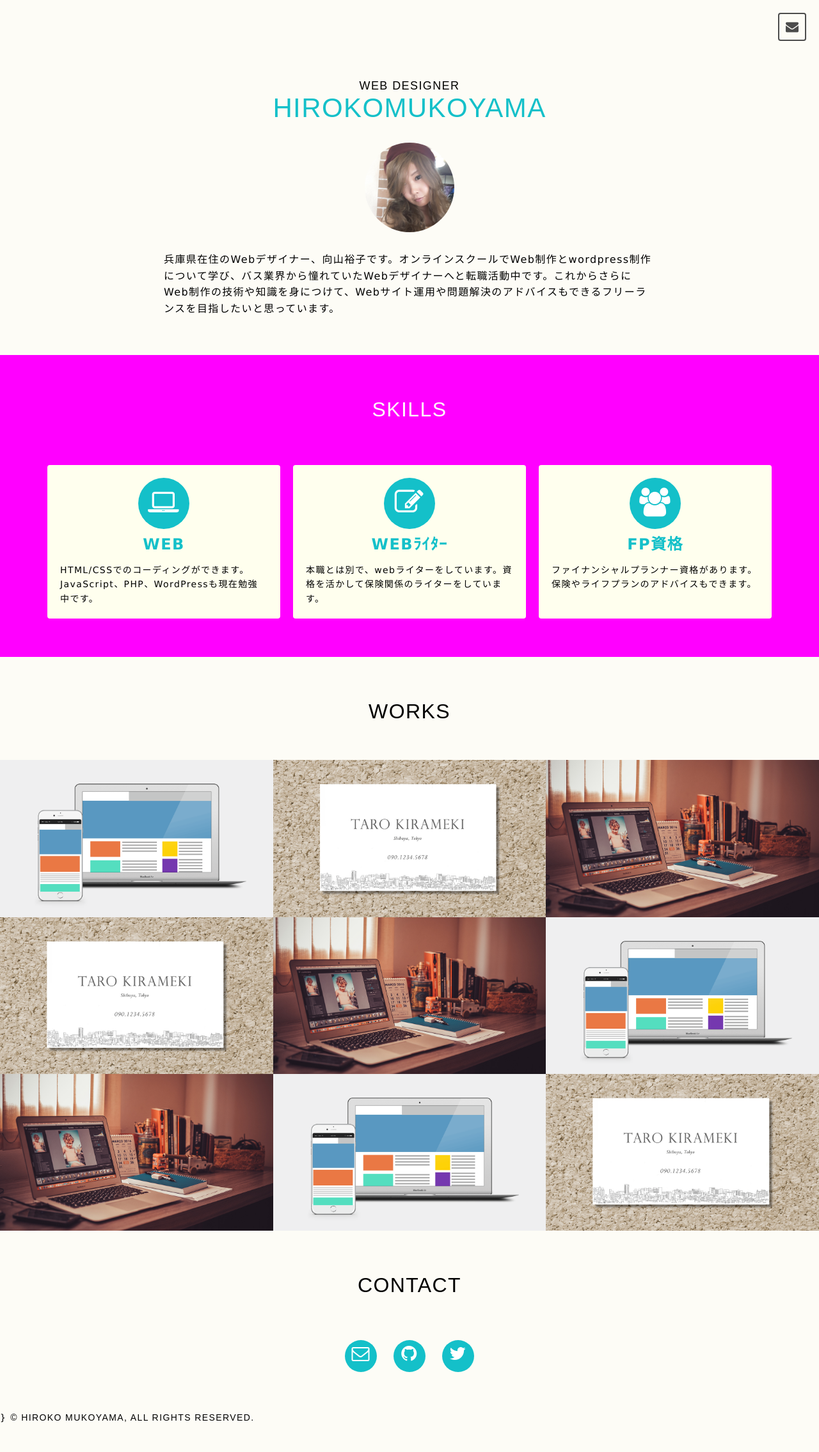
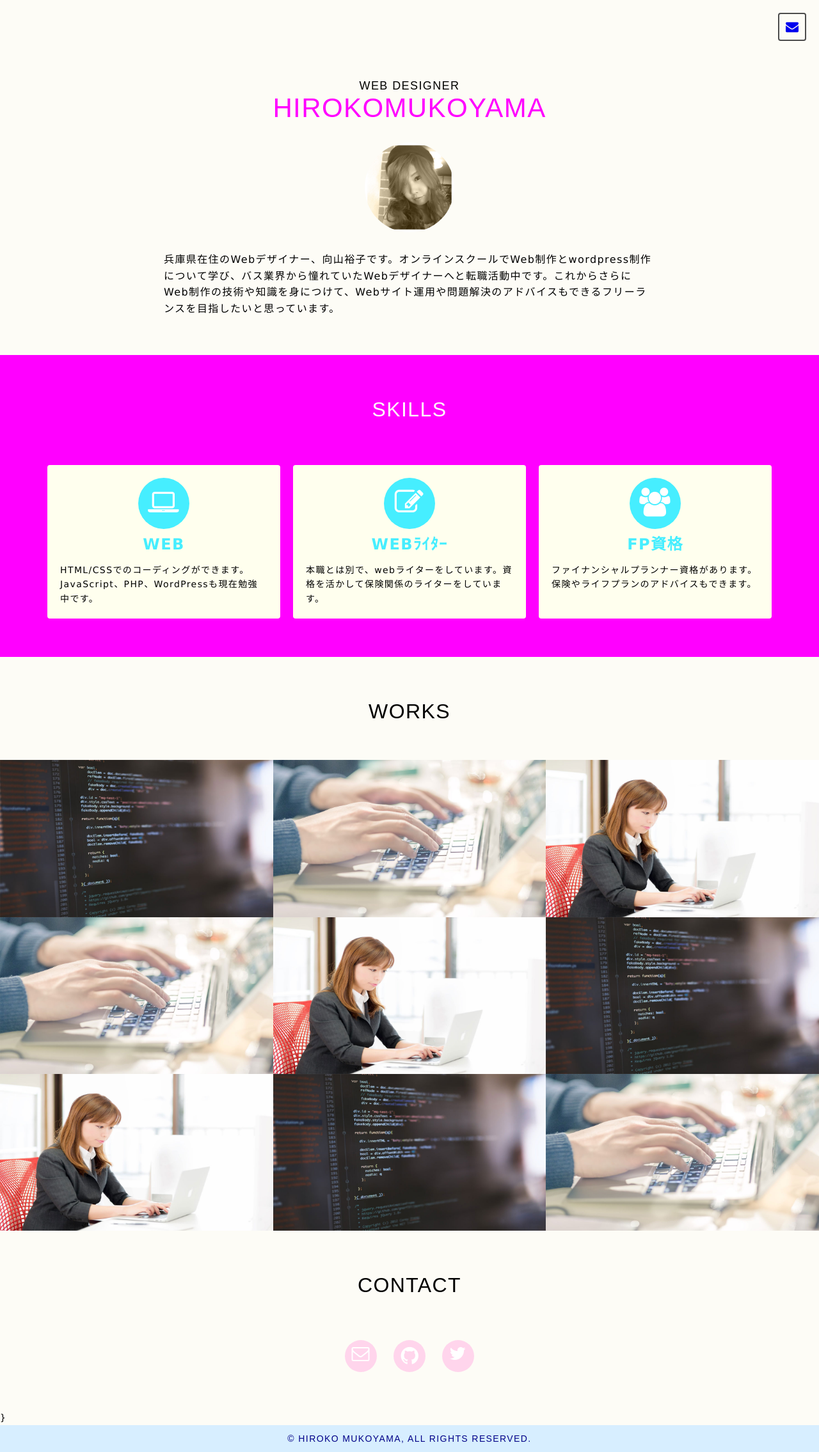
Before and after one commit to hiroko920/hiroko920.github.io, a plain HTML site: page index.html in a window 1280 px wide. Shown: the whole page at 64% size. Before the commit the page ends 2228 px from the top, so only its background shows below. Drawn offline with nearby package versions, Linux system fonts and the light colour scheme.

```diff
--- a/css/style.css
+++ b/css/style.css
@@ -84,7 +84,7 @@
 
     text-align: center; /* テキストの中央寄せ */
 
-    color: #4c4c4c; /* 文字色 */
+    color:FF0461; /* 文字色 */
     border: 2px solid #4c4c4c; /* ボーダー */
     -webkit-border-radius: 4px; /* 角丸 */
        -moz-border-radius: 4px;
@@ -124,7 +124,7 @@
 
     display: block;
 
-    color: #14c0c9;
+    color:#FF00FF;
 }
 .block-center {
     display: block;
@@ -231,7 +231,7 @@
     -webkit-border-radius: 50%;
        -moz-border-radius: 50%;
             border-radius: 50%;
-    background-color: #14c0c9;
+    background-color: #46EEFF;
 }
 #skills h3
 {
@@ -240,7 +240,7 @@
 
     margin-bottom: 10px;
 
-    color: #14c0c9;
+    color: #46EEFF;
 }
 .block-center,
 section .container,
@@ -339,7 +339,7 @@
     -webkit-border-radius: 4px;
        -moz-border-radius: 4px;
             border-radius: 4px;
-    background-color: #14c0c9;
+    background-color: #00FFFF;
 }
 #works .works-box img
 {
@@ -382,6 +382,15 @@
 {
     margin-right: 0;
 }
+#contact ul .github,
+#contact ul .skype
+{
+    font-size: 3.2rem;
+}
+#contact ul .github i
+{
+    margin-left: 2px;
+}
 #contact ul a
 {
     display: block;
@@ -393,11 +402,11 @@
     -webkit-border-radius: 50%;
        -moz-border-radius: 50%;
             border-radius: 50%;
-    background-color: #14c0c9;
+    background-color: #FFD5EC;
 }
 #contact ul a:hover
 {
-    background-color: #000077;
+    background-color: #00ECFF;
 }
 footer
 {
@@ -405,6 +414,6 @@
 
     text-align: center;
 
-    color: #000077;
+    color: #000088;
     background-color: #D7EEFF;
 }
--- a/index.html
+++ b/index.html
@@ -2,18 +2,19 @@
 <html lang="ja">
     <head>
         <meta charset="utf-8">
-        <title>Web Designer - Taro Kirameki</title>
+        <title>Web Designer - Hiroko Mukoyama</title>
         <meta name="description" content="Webデザイナー 向山裕子のポートフォリオサイトです。兵庫県を中心に活動しています。">
         <meta name="keywords" content="Web, デザイン, デザイナー, ポートフォリオ, Web制作,wordpress制作">
         <link rel="stylesheet" href="https://cdnjs.cloudflare.com/ajax/libs/meyer-reset/2.0/reset.css">
         <link rel="stylesheet" href="./css/style.css">
         <link rel="stylesheet" href="https://maxcdn.bootstrapcdn.com/font-awesome/4.7.0/css/font-awesome.min.css">
+        <script defer src=“https://use.fontawesome.com/releases/v5.0.6/js/all.js“></script>
     </head>
    <header>
         <a href="#contact" class="button-contact"><i class="fa fa-envelope" aria-label="お問い合わせ"></i></a>
        <div class="profile">
             <h1 class="site-title abel uppercase text-center">Web Designer <span>HirokoMukoyama</span></h1>
-            <img src="./images/img_hirokoprofile.jpg" alt="プロフィール写真" width="140" height="140" class="block-center profile-icon">
+            <img src="./images/img.profile3.jpg" alt="プロフィール写真" width="140" height="140" class="block-center profile-icon">
             <p>兵庫県在住のWebデザイナー、向山裕子です。オンラインスクールでWeb制作とwordpress制作について学び、バス業界から憧れていたWebデザイナーへと転職活動中です。これからさらにWeb制作の技術や知識を身につけて、Webサイト運用や問題解決のアドバイスもできるフリーランスを目指したいと思っています。</p>
         </div>
    </header>
@@ -49,10 +50,10 @@
       <!-- 追加  -->
                <div class="works-box">
             <a href="#">
-                <img src="./images/img_work_site.png" alt="株式会社きらめき コーポレートサイト様 Webサイトデザイン">
+                <img src="./images/img.web1.jpg" alt="株式会社きらめき コーポレートサイト様 Webサイトデザイン">
                 <div class="works-box-inner">
                     <div class="text-center">
-                        <h3>株式会社きらめき コーポレートサイト</h3>
+                        <h3>ウェブデザイン</h3>
                         <small>2016.04.20</small>
                         <span class="button-readmore">Read More</span>
                     </div>
@@ -63,10 +64,10 @@
         <!-- 追加  -->
         <div class="works-box">
             <a href="#">
-                <img src="./images/img_work_card.jpg" alt="きらめき花子様 名刺デザイン">
+                <img src="./images/img_webwriter.jpg" alt="きらめき花子様 名刺デザイン">
                 <div class="works-box-inner">
                     <div class="text-center">
-                        <h3>きらめき花子様 名刺</h3>
+                        <h3>ウェブライター</h3>
                         <small>2016.04.20</small>
                         <span class="button-readmore">Read More</span>
                     </div>
@@ -77,10 +78,10 @@
         <!-- 追加  -->
         <div class="works-box">
             <a href="#">
-                <img src="./images/img_work_blog.jpg" alt="WordPressオリジナルテーマ">
+                <img src="./images/img_fp.jpg" alt="WordPressオリジナルテーマ">
                 <div class="works-box-inner">
                     <div class="text-center">
-                        <h3>ブログデザイン</h3>
+                        <h3>ファイナンシャルプランナー</h3>
                         <small>2016.04.20</small>
                         <span class="button-readmore">Read More</span>
                     </div>
@@ -91,10 +92,10 @@
         <!-- 追加  -->
         <div class="works-box">
             <a href="#">
-                <img src="./images/img_work_card.jpg" alt="きらめき花子様 名刺デザイン">
+                <img src="./images/img_webwriter.jpg" alt="きらめき花子様 名刺デザイン">
                 <div class="works-box-inner">
                     <div class="text-center">
-                        <h3>きらめき花子様 名刺</h3>
+                        <h3>ウェブライター</h3>
                         <small>2016.04.20</small>
                         <span class="button-readmore">Read More</span>
                     </div>
@@ -105,10 +106,10 @@
         <!-- 追加  -->
         <div class="works-box">
             <a href="#">
-                <img src="./images/img_work_blog.jpg" alt="WordPressオリジナルテーマ">
+                <img src="./images/img_fp.jpg" alt="WordPressオリジナルテーマ">
                 <div class="works-box-inner">
                     <div class="text-center">
-                        <h3>ブログデザイン</h3>
+                        <h3>ファイナンシャルプランナー</h3>
                         <small>2016.04.20</small>
                         <span class="button-readmore">Read More</span>
                     </div>
@@ -119,10 +120,10 @@
         <!-- 追加  -->
         <div class="works-box">
             <a href="#">
-                <img src="./images/img_work_site.png" alt="株式会社きらめき コーポレートサイト様 Webサイトデザイン">
+                <img src="./images/img.web1.jpg" alt="株式会社きらめき コーポレートサイト様 Webサイトデザイン">
                 <div class="works-box-inner">
                     <div class="text-center">
-                        <h3>株式会社きらめき コーポレートサイト</h3>
+                        <h3>ウェブデザイン</h3>
                         <small>2016.04.20</small>
                         <span class="button-readmore">Read More</span>
                     </div>
@@ -133,10 +134,10 @@
         <!-- 追加  -->
         <div class="works-box">
             <a href="#">
-                <img src="./images/img_work_blog.jpg" alt="WordPressオリジナルテーマ">
+                <img src="./images/img_fp.jpg" alt="WordPressオリジナルテーマ">
                 <div class="works-box-inner">
                     <div class="text-center">
-                        <h3>ブログデザイン</h3>
+                        <h3>ファイナンシャルプランナー</h3>
                         <small>2016.04.20</small>
                         <span class="button-readmore">Read More</span>
                     </div>
@@ -147,10 +148,10 @@
         <!-- 追加  -->
         <div class="works-box">
             <a href="#">
-                <img src="./images/img_work_site.png" alt="株式会社きらめき コーポレートサイト様 Webサイトデザイン">
+                <img src="./images/img.web1.jpg" alt="株式会社きらめき コーポレートサイト様 Webサイトデザイン">
                 <div class="works-box-inner">
                     <div class="text-center">
-                        <h3>株式会社きらめき コーポレートサイト</h3>
+                        <h3>ウェブデザイン</h3>
                         <small>2016.04.20</small>
                         <span class="button-readmore">Read More</span>
                     </div>
@@ -161,10 +162,10 @@
         <!-- 追加  -->
         <div class="works-box">
             <a href="#">
-                <img src="./images/img_work_card.jpg" alt="きらめき花子様 名刺デザイン">
+                <img src="./images/img_webwriter.jpg" alt="きらめき花子様 名刺デザイン">
                 <div class="works-box-inner">
                     <div class="text-center">
-                        <h3>きらめき花子様 名刺</h3>
+                        <h3>ウェブライター</h3>
                         <small>2016.04.20</small>
                         <span class="button-readmore">Read More</span>
                     </div>
@@ -186,4 +187,6 @@
 
 
 }
-     <small class="text-center abel uppercase">&copy; Hiroko Mukoyama, All Rights Reserved.</small>
+     <footer>
+         <small class="text-center abel uppercase">&copy; Hiroko Mukoyama, All Rights Reserved.</small>
+     </footer>
```
Also changed, not shown: images/img.profile3.jpg (added), images/img.web1.jpg (added), images/img_fp.jpg (added), images/img_hirokoprofile.jpg (deleted), images/img_webwriter.jpg (added), images/img_work_blog.jpg (deleted), images/img_work_card.jpg (deleted), images/img_work_site.png (deleted).
